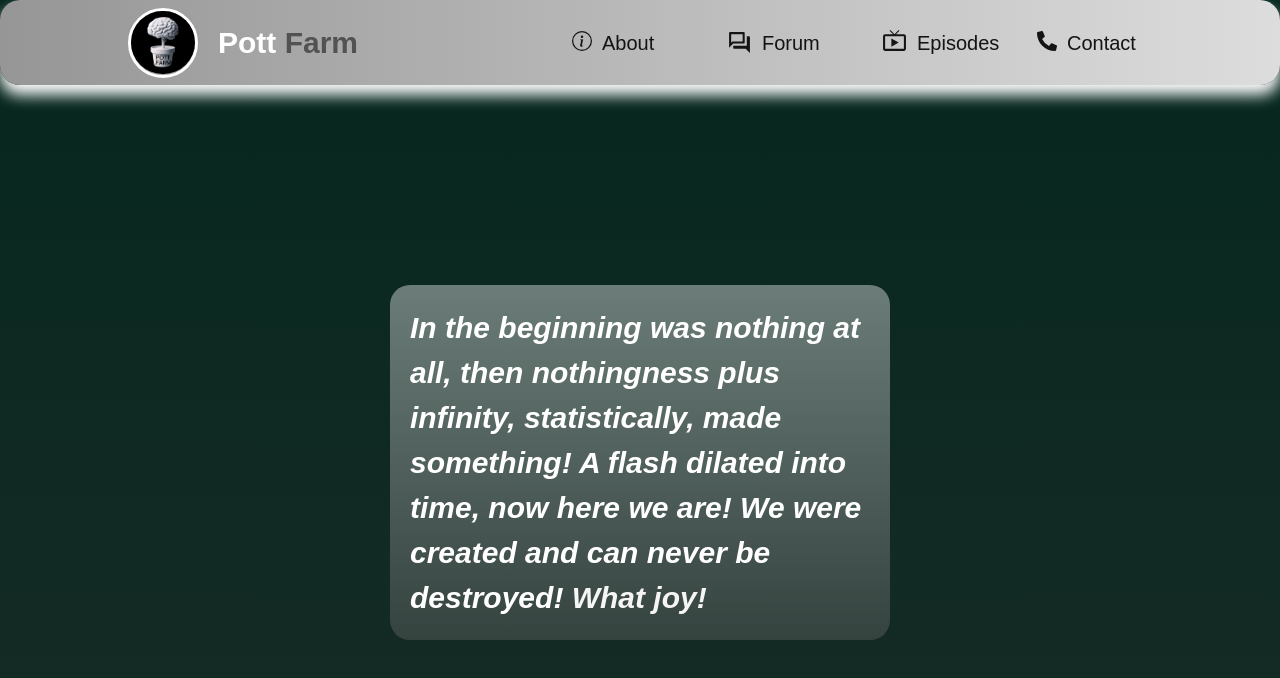
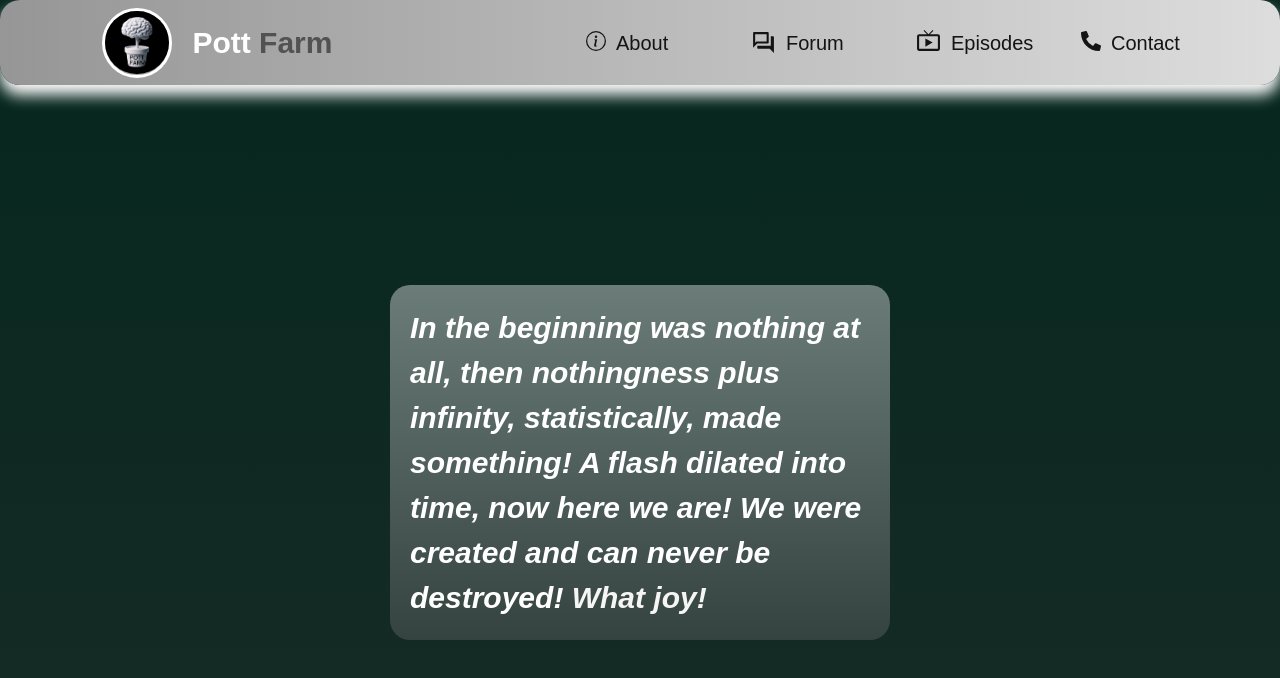
Before and after one commit to Tricaster26/pott-farm-web, a Next.js app: page / in a window 1280 px wide. Shown: the top 678 px of the page. Built offline with nearby package versions, Linux system fonts and the light colour scheme.

Commit message:
fix : alignment issue

```diff
--- a/app/app.css
+++ b/app/app.css
@@ -25,8 +25,8 @@
   color: black;
   align-items: center;
   box-shadow: 0px 10px 15px white;
-  padding-left: 10%;
-  padding-right: 10%;
+  padding-left: 8%;
+  padding-right: 5%;
 
   .title-section {
     display: flex;
@@ -51,7 +51,7 @@
   .other-links-wrapper {
     display: flex;
     justify-content: space-between;
-    max-width: 600px;
+    max-width: 650px;
     width: 100%;
     overflow: hidden;
     font-size: 20px;
```
